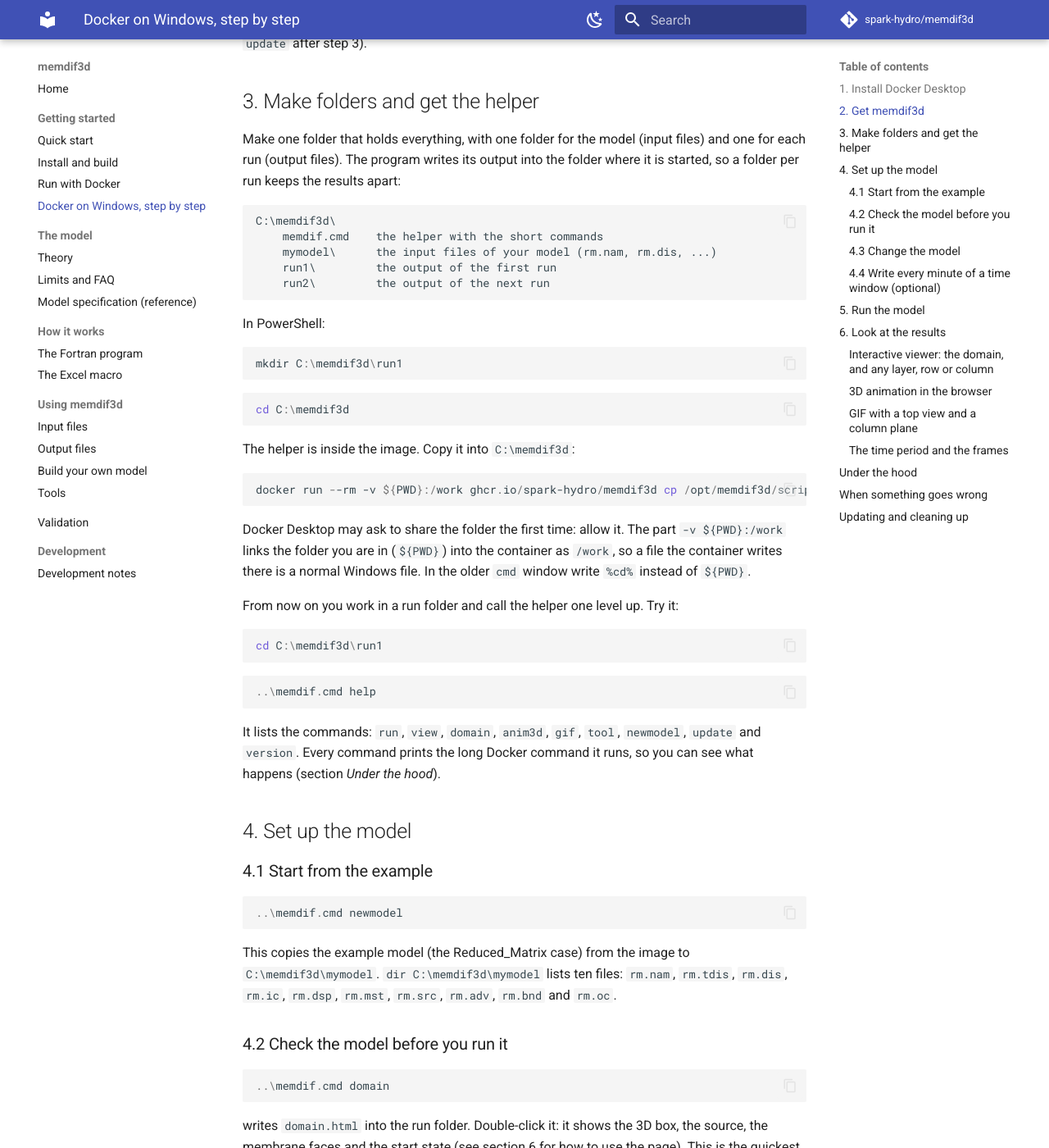
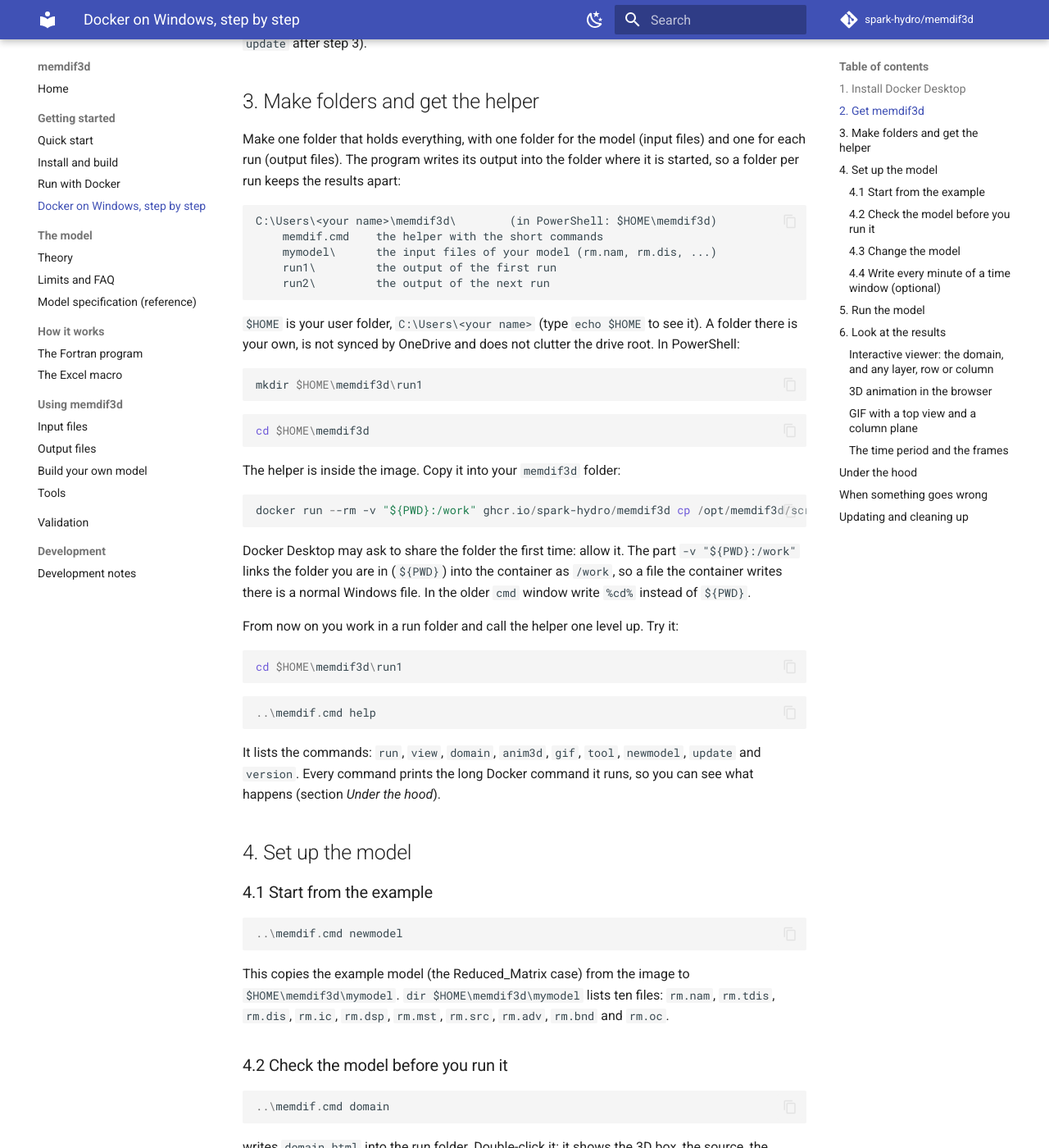
Before and after one commit to spark-hydro/memdif3d, an MkDocs documentation site: the page built from docs/docker-windows.md, in a window 1280 px wide and 1400 px high, scrolled down 1872 px. Shown: the whole window at 82% size. Built offline with MkDocs 1.6.1 and Material for MkDocs 9.7.7, drawn with Linux system fonts in a browser that asks for light colours; comment, search, counter and statistics services are not loaded; some of the changed text lies outside the part shown.

Commit message:
Docker on Windows guide: folders under $HOME\memdif3d instead of C:\memdif3d; quote the -v arguments
Co-Authored-By: Claude Sonnet 5.5 <noreply@anthropic.com>

````diff
--- a/docs/docker-windows.md
+++ b/docs/docker-windows.md
@@ -65,35 +65,35 @@ You should see the banner with the version number. The image holds the program,
 Make one folder that holds everything, with one folder for the model (input files) and one for each run (output files). The program writes its output into the folder where it is started, so a folder per run keeps the results apart:
 
 ```text
-C:\memdif3d\
+C:\Users\<your name>\memdif3d\        (in PowerShell: $HOME\memdif3d)
     memdif.cmd    the helper with the short commands
     mymodel\      the input files of your model (rm.nam, rm.dis, ...)
     run1\         the output of the first run
     run2\         the output of the next run
 ```
 
-In PowerShell:
+`$HOME` is your user folder, `C:\Users\<your name>` (type `echo $HOME` to see it). A folder there is your own, is not synced by OneDrive and does not clutter the drive root. In PowerShell:
 
 ```powershell
-mkdir C:\memdif3d\run1
+mkdir $HOME\memdif3d\run1
 ```
 
 ```powershell
-cd C:\memdif3d
+cd $HOME\memdif3d
 ```
 
-The helper is inside the image. Copy it into `C:\memdif3d`:
+The helper is inside the image. Copy it into your `memdif3d` folder:
 
 ```powershell
-docker run --rm -v ${PWD}:/work ghcr.io/spark-hydro/memdif3d cp /opt/memdif3d/scripts/memdif.cmd /work/
+docker run --rm -v "${PWD}:/work" ghcr.io/spark-hydro/memdif3d cp /opt/memdif3d/scripts/memdif.cmd /work/
 ```
 
-Docker Desktop may ask to share the folder the first time: allow it. The part `-v ${PWD}:/work` links the folder you are in (`${PWD}`) into the container as `/work`, so a file the container writes there is a normal Windows file. In the older `cmd` window write `%cd%` instead of `${PWD}`.
+Docker Desktop may ask to share the folder the first time: allow it. The part `-v "${PWD}:/work"` links the folder you are in (`${PWD}`) into the container as `/work`, so a file the container writes there is a normal Windows file. In the older `cmd` window write `%cd%` instead of `${PWD}`.
 
 From now on you work in a run folder and call the helper one level up. Try it:
 
 ```powershell
-cd C:\memdif3d\run1
+cd $HOME\memdif3d\run1
 ```
 
 ```powershell
@@ -110,7 +110,7 @@ It lists the commands: `run`, `view`, `domain`, `anim3d`, `gif`, `tool`, `newmod
 ..\memdif.cmd newmodel
 ```
 
-This copies the example model (the Reduced_Matrix case) from the image to `C:\memdif3d\mymodel`. `dir C:\memdif3d\mymodel` lists ten files: `rm.nam`, `rm.tdis`, `rm.dis`, `rm.ic`, `rm.dsp`, `rm.mst`, `rm.src`, `rm.adv`, `rm.bnd` and `rm.oc`.
+This copies the example model (the Reduced_Matrix case) from the image to `$HOME\memdif3d\mymodel`. `dir $HOME\memdif3d\mymodel` lists ten files: `rm.nam`, `rm.tdis`, `rm.dis`, `rm.ic`, `rm.dsp`, `rm.mst`, `rm.src`, `rm.adv`, `rm.bnd` and `rm.oc`.
 
 ### 4.2 Check the model before you run it
 
@@ -140,10 +140,10 @@ A membrane with holes can be made by a script. This copies the model and punches
 ..\memdif.cmd tool make_holes.py /model /work/holes --pitch 3 --size 2 --closed
 ```
 
-Move the folder `holes` to `C:\memdif3d\holes`. To run the copy instead of `mymodel`, give its folder once for the PowerShell window:
+Move the folder `holes` to `$HOME\memdif3d\holes`. To run the copy instead of `mymodel`, give its folder once for the PowerShell window:
 
 ```powershell
-$env:MEMDIF_MODEL = "C:\memdif3d\holes"
+$env:MEMDIF_MODEL = "$HOME\memdif3d\holes"
 ```
 
 ### 4.4 Write every minute of a time window (optional)
@@ -166,7 +166,7 @@ This gives `day_001.csv` with the first two hours. A whole day of the whole box
 Go to the run folder and run:
 
 ```powershell
-cd C:\memdif3d\run1
+cd $HOME\memdif3d\run1
 ```
 
 ```powershell
@@ -238,7 +238,7 @@ Keep `probes_NNN.csv` next to the day files: the concentration of the source is
 Each `memdif` command is one `docker run`. It links two folders into the container: the model folder, read-only, as `/model`, and the run folder as `/work`, where the output goes. For instance `..\memdif.cmd run --nperiods 2` is the same as
 
 ```powershell
-docker run --rm -v ${PWD}:/work -v C:\memdif3d\mymodel:/model:ro ghcr.io/spark-hydro/memdif3d /model/rm.nam --nperiods 2
+docker run --rm -v "${PWD}:/work" -v "${HOME}\memdif3d\mymodel:/model:ro" ghcr.io/spark-hydro/memdif3d /model/rm.nam --nperiods 2
 ```
 
 The helper prints that line for every command. `..\memdif.cmd tool script.py ...` runs any tool of the image the same way; the scripts are listed in [Tools](tools.md). Set `MEMDIF_MODEL` to use another model folder and `MEMDIF_IMAGE` to use another image. The image, the model and the results stay apart: the image never changes, and all your files are ordinary Windows folders.
@@ -249,12 +249,12 @@ The helper prints that line for every command. `..\memdif.cmd tool script.py ...
 |---|---|
 | `error during connect` or `cannot connect to the Docker daemon` | Docker Desktop is not running. Start it and wait for *Engine running*. |
 | `no matching manifest for windows/amd64` | Docker Desktop is in Windows containers mode. Check with `docker info --format "{{.OSType}}"`; if it says `windows`, right-click the whale icon and choose *Switch to Linux containers*. |
-| `'..\memdif.cmd' is not recognized` | Check the folder you are in (`pwd`) and that `memdif.cmd` is in `C:\memdif3d` (step 3). |
+| `'..\memdif.cmd' is not recognized` | Check the folder you are in (`pwd`) and that `memdif.cmd` is in your `memdif3d` folder (step 3). |
 | `memdif: no .nam file in ...` | The model folder is empty or elsewhere: run `..\memdif.cmd newmodel`, or set `MEMDIF_MODEL`. |
-| `[memdif3d] cannot find the model file` | The model folder has no `.nam` file of that name; check `dir C:\memdif3d\mymodel`. |
+| `[memdif3d] cannot find the model file` | The model folder has no `.nam` file of that name; check `dir $HOME\memdif3d\mymodel`. |
 | the output folder is empty | Output goes to the folder you start the command in. Start it in the run folder. |
 | `${PWD}` is not understood | You are in the old `cmd` window. Use PowerShell, or write `%cd%` instead of `${PWD}`. |
-| a path with spaces fails | Keep the folders under a path without spaces, for example `C:\memdif3d`. |
+| a path with spaces fails | Keep the quotes around the `-v` arguments, as in the commands of this page: `-v "${PWD}:/work"`. The helper `memdif.cmd` already does this. |
 | Docker asks to share a drive or folder | Allow it. In Docker Desktop: *Settings, Resources, File sharing*. |
 | the first start takes minutes | The first pull downloads about 530 MB and Docker Desktop starts its Linux engine. Later runs start in a second. |
 | the minutes output is slow | Writing hundreds of megabytes through a linked Windows folder is slower than a native disk. Use a time window (`FROM`, `TO`) or fewer layers (`LAYERS`). |
````
Also changed, not shown: 1 other file.
